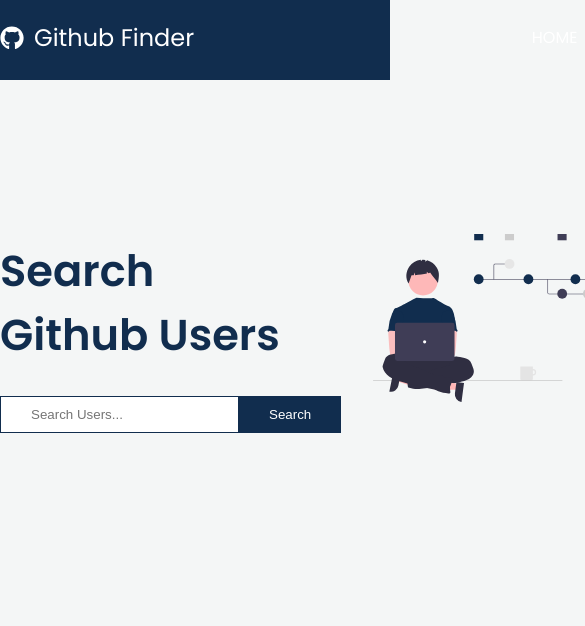
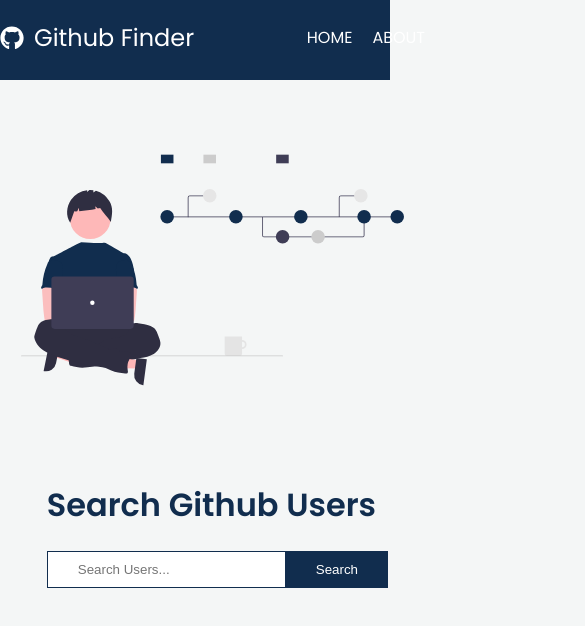
Before and after one commit to badjatya/Git-Finder, a React (Create React App) app: page / in a window 390 px wide. Shown: the top 626 px of the page, 585 px wide, since content can reach past the window. Built offline with nearby package versions, Linux system fonts and the light colour scheme.

Commit message:
added media query for breakpoint 425px

```diff
--- a/src/App/components/layouts/Navbar/Navbar.styles.js
+++ b/src/App/components/layouts/Navbar/Navbar.styles.js
@@ -31,6 +31,18 @@
   @media screen and (max-width: 768px) {
     width: 650px;
     max-width: 650px;
+  }
+
+  /* Breakpoint 425px  */
+  @media screen and (max-width: 425px) {
+    width: 425px;
+    max-width: 425px;
+  }
+
+  /* Breakpoint 375px  */
+  @media screen and (max-width: 375px) {
+    width: 375px;
+    max-width: 375px;
   }
 `;
 
--- a/src/App/components/users/Repository/Repository.styles.js
+++ b/src/App/components/users/Repository/Repository.styles.js
@@ -16,10 +16,20 @@
   &:hover {
     box-shadow: 5px 5px 15px 0px rgba(17, 45, 78, 0.57);
   }
+
+  /* Breakpoint 425px  */
+  @media screen and (max-width: 425px) {
+    flex-direction: column;
+  }
 `;
 
 export const Details = styled.div`
   width: 50%;
+
+  /* Breakpoint 425px  */
+  @media screen and (max-width: 425px) {
+    width: 90%;
+  }
 `;
 export const RepoDetails = styled.div`
   width: 25%;
@@ -27,22 +37,46 @@
   /* Breakpoint 1024px  */
   @media screen and (max-width: 1024px) {
     width: 14%;
+    display: flex;
+    justify-content: space-between;
+    align-items: center;
+  }
+
+  /* Breakpoint 425px  */
+  @media screen and (max-width: 425px) {
+    width: 90%;
   }
 `;
 export const ButtonContainer = styled.div`
   width: 20%;
+
+  /* Breakpoint 425px  */
+  @media screen and (max-width: 425px) {
+    width: 90%;
+  }
 `;
 
 export const Heading = styled.p`
   font-size: 1.2rem;
   color: ${Colors.primary};
   font-weight: 600;
+
+  /* Breakpoint 425px  */
+  @media screen and (max-width: 425px) {
+    margin-bottom: -10px;
+    margin-top: 5px;
+  }
 `;
 
 export const Text = styled.p`
   font-size: 1rem;
   color: ${Colors.black};
   font-weight: 400;
+
+  /* Breakpoint 425px  */
+  @media screen and (max-width: 425px) {
+    margin-bottom: -10px;
+  }
 `;
 
 export const Button = styled.a`
@@ -59,4 +93,10 @@
     background-color: ${Colors.primary};
     color: ${Colors.white};
   }
+
+  /* Breakpoint 425px  */
+  @media screen and (max-width: 425px) {
+    margin-top: 20px;
+    margin-bottom: 10px;
+  }
 `;
--- a/src/App/components/users/UserItem/UserItem.styles.js
+++ b/src/App/components/users/UserItem/UserItem.styles.js
@@ -16,6 +16,12 @@
   align-items: center;
   /* box-shadow: 5px 5px 15px 0px rgba(0, 0, 0, 0.57); */
   box-shadow: 5px 5px 15px 0px rgba(17, 45, 78, 0.57);
+
+  /* Breakpoint 425px  */
+  @media screen and (max-width: 425px) {
+    width: 80%;
+    margin-bottom: 30px;
+  }
 `;
 
 export const ImgContainer = styled.div`
@@ -53,4 +59,11 @@
     background-color: ${Colors.primary};
     color: ${Colors.white};
   }
+
+  /* Breakpoint 425px  */
+  @media screen and (max-width: 425px) {
+    display: block;
+    width: 50%;
+    text-align: center;
+  }
 `;
--- a/src/App/components/users/Users/Users.component.js
+++ b/src/App/components/users/Users/Users.component.js
@@ -11,6 +11,11 @@
   align-items: center;
   justify-content: space-between;
   flex-wrap: wrap;
+
+  /* Breakpoint 425px  */
+  @media screen and (max-width: 425px) {
+    flex-direction: column;
+  }
 `;
 
 const Users = (props) => {
--- a/src/App/pages/About/Aboutpage.styles.js
+++ b/src/App/pages/About/Aboutpage.styles.js
@@ -21,6 +21,12 @@
   @media screen and (max-width: 768px) {
     margin: 10% auto 4% auto;
   }
+
+  /* Breakpoint 425px  */
+  @media screen and (max-width: 425px) {
+    flex-direction: column;
+    margin: 10% auto 50px auto;
+  }
 `;
 
 export const LeftColumn = styled.div`
@@ -31,6 +37,12 @@
   @media screen and (max-width: 768px) {
     width: 47%;
   }
+
+  /* Breakpoint 425px  */
+  @media screen and (max-width: 425px) {
+    width: 90%;
+    height: 250px;
+  }
 `;
 
 export const RightColumn = styled.div`
@@ -40,6 +52,12 @@
   /* Breakpoint 768px  */
   @media screen and (max-width: 768px) {
     width: 47%;
+  }
+
+  /* Breakpoint 425px  */
+  @media screen and (max-width: 425px) {
+    width: 90%;
+    height: 250px;
   }
 `;
 
--- a/src/App/pages/Homepage/Homepage.styles.js
+++ b/src/App/pages/Homepage/Homepage.styles.js
@@ -23,15 +23,34 @@
   @media screen and (max-width: 768px) {
     margin: 20% auto 10% auto;
   }
+
+  /* Breakpoint 425px  */
+  @media screen and (max-width: 425px) {
+    flex-direction: column-reverse;
+    margin: 40px auto 0 auto;
+  }
 `;
 
 export const TextContainer = styled.div`
   width: 45%;
   margin-right: 80px;
+
+  /* Breakpoint 425px  */
+  @media screen and (max-width: 425px) {
+    width: 78%;
+    margin: 0 auto;
+  }
 `;
 export const ImgContainer = styled.div`
   width: 45%;
   height: 80%;
+
+  /* Breakpoint 425px  */
+  @media screen and (max-width: 425px) {
+    width: 90%;
+    height: 300px;
+    margin-bottom: 40px;
+  }
 `;
 export const Img = styled.img`
   width: 100%;
@@ -51,6 +70,11 @@
   @media screen and (max-width: 768px) {
     font-size: 2.7rem;
   }
+
+  /* Breakpoint 425px  */
+  @media screen and (max-width: 425px) {
+    font-size: 2rem;
+  }
 `;
 export const Form = styled.form`
   display: flex;
--- a/src/App/pages/UserDetailPage/UserDetailPage.styles.js
+++ b/src/App/pages/UserDetailPage/UserDetailPage.styles.js
@@ -140,4 +140,10 @@
     width: 650px;
     max-width: 650px;
   }
+
+  /* Breakpoint 425px  */
+  @media screen and (max-width: 425px) {
+    width: 90%;
+    margin: 100px auto 30px auto;
+  }
 `;
--- a/src/Global.styles.js
+++ b/src/Global.styles.js
@@ -35,4 +35,16 @@
     width: 650px;
     max-width: 650px;
   }
+
+  /* Breakpoint 425px  */
+  @media screen and (max-width: 425px) {
+    width: 425px;
+    max-width: 425px;
+  }
+
+  /* Breakpoint 375px  */
+  @media screen and (max-width: 375px) {
+    width: 375px;
+    max-width: 375px;
+  }
 `;
```
